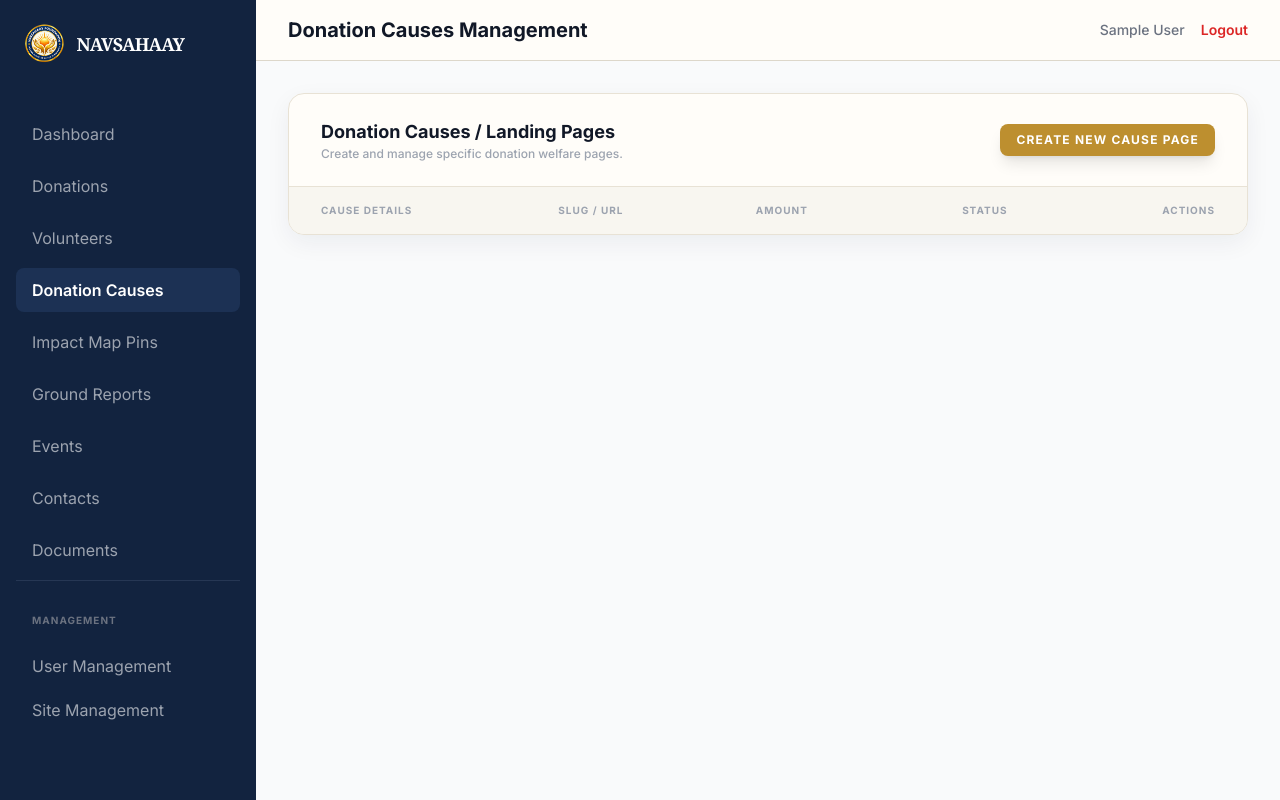
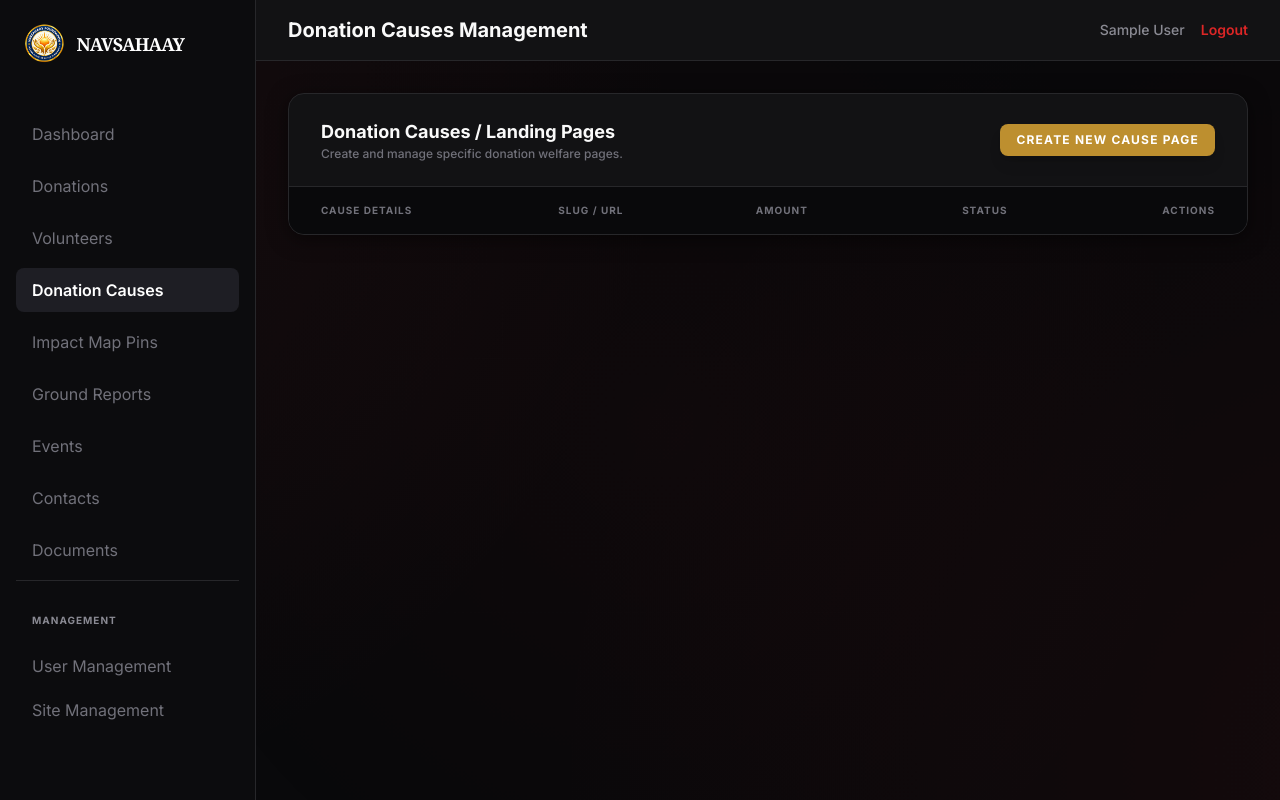
Before and after one commit to supportzingtv-create/NavSahaay, a Flask app: page /admin/causes in a window 1280 px wide. Run offline with Flask 3, Linux system fonts and the light colour scheme; the visitor is signed in with stand-in values (Sample User, id 1); data that the repository does not hold is empty; some libraries are stand-ins or nearby versions.

Commit message:
UI: upgraded admin panel to premium dark mode with animated red pulsing glow and white text

```diff
--- a/app/templates/admin/base.html
+++ b/app/templates/admin/base.html
@@ -30,26 +30,87 @@
         }
     </script>
     <style>
-        :root { --navy: #12233f; --navy-deep: #0b172b; --gold: #bd8f2f; --ivory: #f8f6f0; --ink: #1c2533; }
-        .admin-theme { background: var(--ivory); color: var(--ink); }
-        .admin-theme .bg-white { background-color: #fffdf9; }
-        .admin-theme .bg-gray-50 { background-color: var(--ivory); }
-        .admin-theme .bg-gray-100 { background-color: #eeeae1; }
-        .admin-theme .bg-gray-900 { background-color: var(--navy); }
-        .admin-theme .bg-gray-800 { background-color: #1c3154; }
-        .admin-theme .text-gray-900 { color: var(--ink); }
-        .admin-theme .text-gray-700 { color: #4a5362; }
-        .admin-theme .text-gray-600 { color: #687181; }
-        .admin-theme .border-gray-100 { border-color: #e8e2d5; }
-        .admin-theme .border-gray-200 { border-color: #ddd7ca; }
-        .admin-theme .border-gray-800 { border-color: #263754; }
-        .admin-theme .shadow-sm { box-shadow: 0 8px 24px rgba(18, 35, 63, .06); }
+        :root {
+            --dark-bg: #09090b;
+            --card-bg: #121214;
+            --border-color: #27272a;
+            --text-main: #fafafa;
+            --text-muted: #a1a1aa;
+        }
+
+        body {
+            background-color: var(--dark-bg);
+            color: var(--text-main);
+            position: relative;
+            overflow-x: hidden;
+        }
+
+        /* Beautiful Dynamic Red Motion/Pulse Background */
+        body::before {
+            content: "";
+            position: fixed;
+            top: -20%;
+            left: -20%;
+            width: 140%;
+            height: 140%;
+            background: radial-gradient(circle at 10% 20%, rgba(239, 68, 68, 0.07) 0%, transparent 40%),
+                        radial-gradient(circle at 90% 80%, rgba(220, 38, 38, 0.06) 0%, transparent 45%),
+                        radial-gradient(circle at 50% 50%, rgba(185, 28, 28, 0.04) 0%, transparent 50%);
+            z-index: -1;
+            pointer-events: none;
+            animation: redMotion 25s ease-in-out infinite alternate;
+        }
+
+        @keyframes redMotion {
+            0% { transform: translate(0, 0) scale(1); }
+            50% { transform: translate(2%, 4%) scale(1.05); }
+            100% { transform: translate(-1%, -3%) scale(0.98); }
+        }
+
+        /* Theme Overrides for Total Dark Mode and White Text */
+        .admin-theme { background: var(--dark-bg); color: var(--text-main); }
+        .admin-theme .bg-white { background-color: var(--card-bg) !important; color: var(--text-main) !important; }
+        .admin-theme .bg-gray-50 { background-color: var(--dark-bg) !important; }
+        .admin-theme .bg-gray-100 { background-color: #1f1f23 !important; }
+        .admin-theme .bg-gray-900 { background-color: #040405 !important; }
+        .admin-theme .bg-gray-800 { background-color: #1e1e24 !important; }
+
+        .admin-theme .text-gray-900 { color: var(--text-main) !important; }
+        .admin-theme .text-gray-800 { color: #f4f4f5 !important; }
+        .admin-theme .text-gray-700 { color: #e4e4e7 !important; }
+        .admin-theme .text-gray-600 { color: var(--text-muted) !important; }
+        .admin-theme .text-gray-500 { color: #8a8a93 !important; }
+        .admin-theme .text-gray-400 { color: #71717a !important; }
+
+        .admin-theme border,
+        .admin-theme .border,
+        .admin-theme .border-gray-100,
+        .admin-theme .border-gray-200,
+        .admin-theme .border-gray-300 {
+            border-color: var(--border-color) !important;
+        }
+
+        .admin-theme .border-gray-800 { border-color: #27272a !important; }
+        .admin-theme .shadow-sm { box-shadow: 0 4px 20px rgba(0, 0, 0, 0.5); }
+
+        /* Input & Form Styling adjustments for dark mode */
+        .admin-theme input, .admin-theme select, .admin-theme textarea {
+            background-color: #18181b !important;
+            color: var(--text-main) !important;
+            border-color: var(--border-color) !important;
+        }
+
+        /* Sidebar styling override */
+        aside {
+            background-color: #0c0c0e !important;
+            border-right: 1px solid var(--border-color);
+        }
     </style>
 </head>
-<body class="admin-theme bg-gray-50 font-sans antialiased text-gray-900">
+<body class="admin-theme bg-zinc-950 font-sans antialiased text-zinc-100">
     <div class="min-h-screen flex">
         <!-- Sidebar -->
-        <aside class="w-64 bg-gray-900 text-white flex-shrink-0 hidden md:block">
+        <aside class="w-64 bg-zinc-950 text-white flex-shrink-0 hidden md:block">
             <div class="p-6">
                 <a href="{{ url_for('main.home') }}" class="flex items-center space-x-3">
                     <img class="h-10 w-auto object-contain" src="{{ url_for('static', filename='images/logo2.png') }}" alt="Logo">
```
